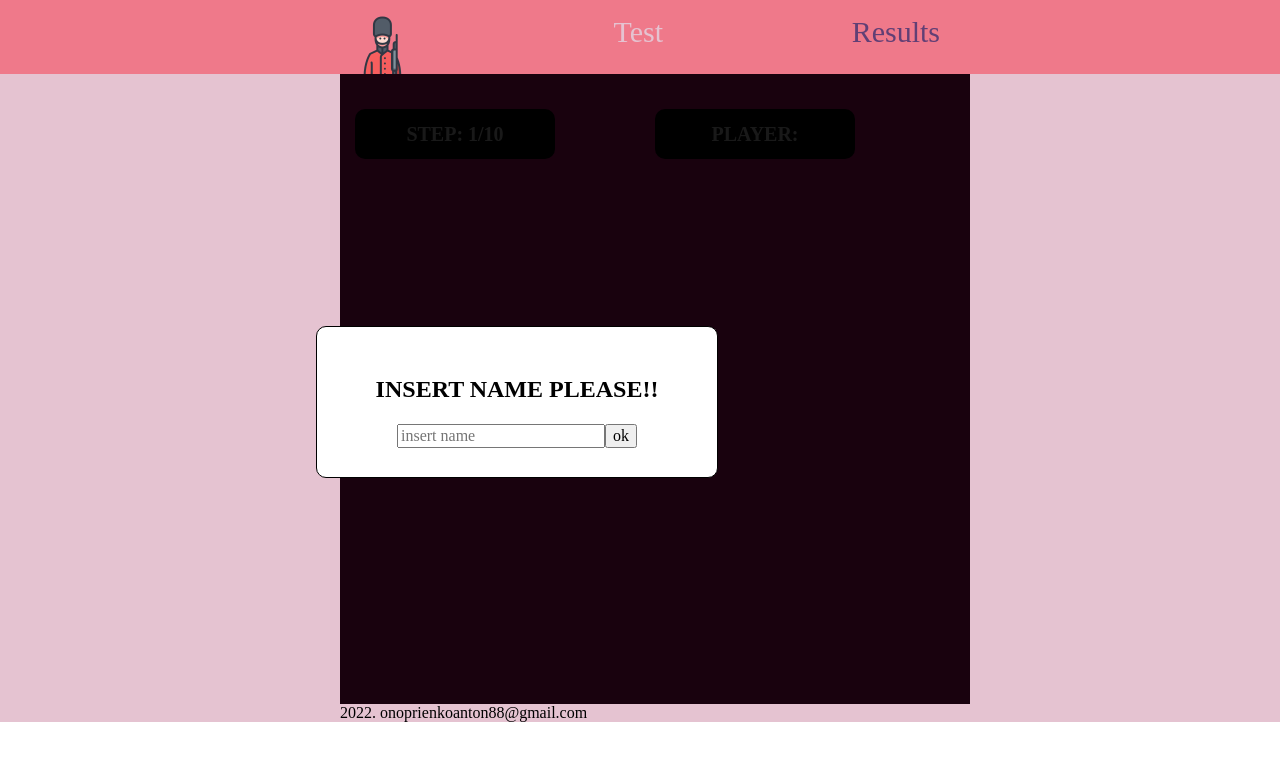
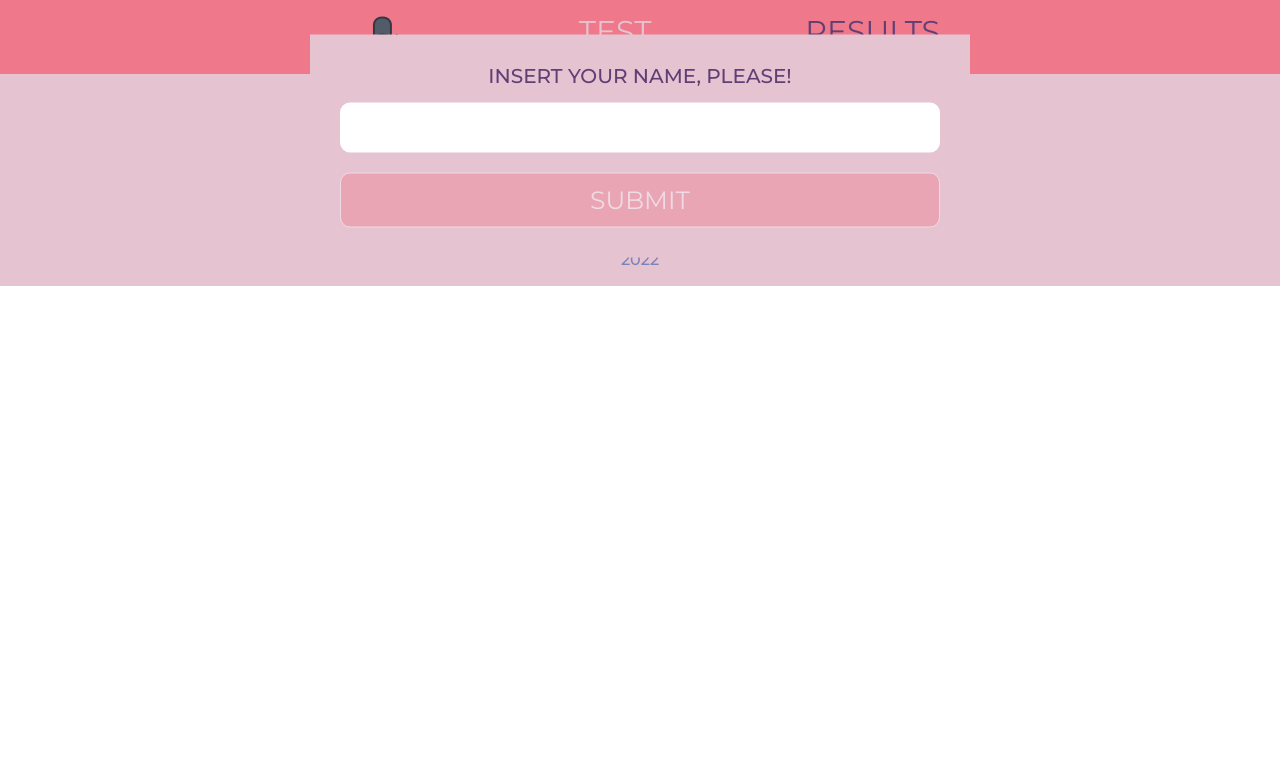
Before and after one commit to AntonOnoprienko/AntonOnoprienko-speakeasy, a React (Create React App) app: page /game in a window 1280 px wide. Shown: the top 760 px of the page. Built offline with nearby package versions, Linux system fonts and the light colour scheme.

Commit message:
Test deploy

```diff
--- a/public/index.html
+++ b/public/index.html
@@ -2,7 +2,10 @@
 <html lang="en">
   <head>
     <meta charset="utf-8" />
-    <link rel="icon" href="%PUBLIC_URL%/favicon.ico" />
+    <link rel="icon" href="%PUBLIC_URL%/favicon.png" />
+    <link rel="preconnect" href="https://fonts.googleapis.com">
+    <link rel="preconnect" href="https://fonts.gstatic.com" crossorigin>
+    <link href="https://fonts.googleapis.com/css2?family=Montserrat:ital,wght@0,400;0,500;0,700;1,400&display=swap" rel="stylesheet">
     <meta name="viewport" content="width=device-width, initial-scale=1" />
     <meta name="theme-color" content="#000000" />
     <meta
@@ -24,7 +27,7 @@
       work correctly both with client-side routing and a non-root public URL.
       Learn how to configure a non-root public URL by running `npm run build`.
     -->
-    <title>React App</title>
+    <title>SpeakEasy app!</title>
   </head>
   <body>
     <noscript>You need to enable JavaScript to run this app.</noscript>
--- a/src/components/layout/Layout.tsx
+++ b/src/components/layout/Layout.tsx
@@ -1,33 +1,37 @@
 import classes from './layout.module.css'
-import { NavLink, Outlet } from 'react-router-dom'
+import {NavLink, Outlet} from 'react-router-dom'
 import logo from '../../assests/logo.png'
+
 export const Layout = () => {
-    const setActive = ({isActive}:any) => isActive? classes.active_link:'';
+    const setActive = ({isActive}: any) => isActive ? classes.active_link : '';
     return (
         <>
             <header className={classes.header}>
                 <nav className={classes.container}>
-                        <ol className={classes.navbar__list }>
+                    <ol className={classes.navbar__list}>
                         <NavLink to={'/'}>
-                                <li> <img src={logo} className={classes.header__logo} alt={'icon by Icons8'} /></li>
+                            <li><img src={logo} className={classes.header__logo} alt={'icon by Icons8'}/></li>
                         </NavLink>
                         <NavLink to={'/game'} className={setActive}>
-                                <li className={classes.navbar__item}>Test</li>
+                            <li className={classes.navbar__item}>TEST</li>
                         </NavLink>
                         <NavLink to={'/results'} className={setActive}>
-                                <li className={classes.navbar__item}>Results</li>
+                            <li className={classes.navbar__item}>RESULTS</li>
                         </NavLink>
                     </ol>
                 </nav>
             </header>
             <main className={classes.main}>
                 <div className={classes.container}>
-                    <Outlet />
+                    <Outlet/>
                 </div>
             </main>
             <footer className={classes.footer}>
                 <div className={classes.container}>
-                    2022. onoprienkoanton88@gmail.com
+                    <div className={classes.footer__content}>
+                        <a href={'mailto:onoprienkoanton88@gmail.com'}>onoprienkoanton88@gmail.com</a>
+                        <p>2022</p>
+                    </div>
                 </div>
             </footer>
         </>
--- a/src/components/layout/layout.module.css
+++ b/src/components/layout/layout.module.css
@@ -39,5 +39,19 @@ a{
 
 .active_link li{
     color: #E5C3D1;
-
 }
+.footer__content{
+    padding-top: 30px;
+    font-weight: 500;
+    text-align: center;
+    color: #7D82B8;
+}
+.footer__content a {
+    color: inherit;
+}
+@media (max-width: 400px) {
+    .navbar__item {
+        padding-top: 10px;
+        font-size: 20px;
+    }
+}
--- a/src/index.css
+++ b/src/index.css
@@ -22,7 +22,8 @@ html {
 
 body {
   margin: 0;
-  height: 100%;
+  min-height: 100%;
+  font-family: 'Montserrat', sans-serif;
 }
 
 /**
@@ -76,6 +77,7 @@ pre {
 
 a {
   background-color: transparent;
+  color: inherit;
 }
 
 /**
--- a/src/pages/AddingPage.tsx
+++ b/src/pages/AddingPage.tsx
@@ -8,14 +8,21 @@ const AddingPage = () => {
     console.log('Adding page render!')
     const [rus, setRus] = useState('');
     const [eng, setEng] = useState('');
+    const [isExist, setIsExist] = useState(false);
+    const [isSuccess, setIsSuccess] = useState(false);
+    const [lastWord,setLastWord] = useState('')
 
     const words = useAppSelector(state => state.wordReducer.words)
     const dispatch = useAppDispatch();
     const {addWord} = wordSlice.actions
     const handleChangeRus = (event: React.FormEvent<HTMLInputElement>) => {
+        setIsSuccess(false);
+        setIsExist(false);
         setRus(event.currentTarget.value)
     }
     const handleChangeEng = (event: React.FormEvent<HTMLInputElement>) => {
+        setIsSuccess(false);
+        setIsExist(false);
         setEng(event.currentTarget.value)
     }
     const isDisabled = () => {
@@ -23,32 +30,37 @@ const AddingPage = () => {
     }
     const handleSubmit = (event: React.FormEvent<HTMLButtonElement>) => {
         event.preventDefault()
-         if(!words.find(word => word.eng.toLowerCase() === eng.toLowerCase())){
+        if (!words.find(word => word.eng.toLowerCase() === eng.toLowerCase())) {
             dispatch(addWord({
                 id: Date.now(),
                 rus,
                 eng
             }))
+            setLastWord(eng)
             setRus('')
             setEng('')
+            setIsSuccess(true)
         } else {
-             alert(`the word: ${eng} already exists in the dictionary`)
-             setRus('')
+            setLastWord(eng)
+            setIsExist(true);
+            setRus('');
             setEng('')
         }
 
     }
     return (
-    <>
             <form className={classes.addingPage__form}>
-            <input maxLength={20} type='text' value={eng} onChange={event => handleChangeEng(event)}
-                   placeholder='insert english word'/>
-            <input  maxLength={20} type='text' value={rus} onChange={event => {
-                handleChangeRus(event)
-            }} placeholder='insert russian translate'/>
-            <button onClick={handleSubmit} disabled={isDisabled()}>Add words!</button>
+                <label htmlFor={'eng'}>Insert english word</label>
+                <input id='eng' maxLength={20} autoComplete={'off'} type='text' value={eng}
+                       onChange={event => handleChangeEng(event)}/>
+
+                <label htmlFor={'rus'}>Insert russian translate</label>
+                <input id='rus' maxLength={20} autoComplete={'off'} type='text' value={rus}
+                       onChange={event => handleChangeRus(event)}/>
+                {isExist && <p className={classes.addingPage__error} onClick={()=>setIsExist(false)}>The word <span className={classes.addingPage__error_word}>{lastWord}</span> already exists in the dictionary.</p>}
+                {isSuccess && <p className={classes.addingPage__success} onClick={()=>setIsSuccess(false)}>The word <span className={classes.addingPage__error_word}>{lastWord}</span> was successfully added to the dictionary.</p>}
+                <button onClick={handleSubmit} disabled={isDisabled()}>ADD WORDS!</button>
             </form>
-    </>
     )
 }
 export default AddingPage
--- a/src/pages/GamePage.tsx
+++ b/src/pages/GamePage.tsx
@@ -10,7 +10,16 @@ const GamePage = () => {
     const [player, setPlayer] = useState('')
     const {tempWords, count, winRate, playerName, wrongAnswers} = useAppSelector(state => state.wordReducer)
     const dispatch = useAppDispatch()
-    const {increment, winRateInc, refreshResults, setName, addResult, setWrongAnswers, removeWord,createTempState} = wordSlice.actions
+    const {
+        increment,
+        winRateInc,
+        refreshResults,
+        setName,
+        addResult,
+        setWrongAnswers,
+        removeWord,
+        createTempState
+    } = wordSlice.actions
     //Создает рандомное число по длине словаря
     const randomNumber = (tempWords: IWord[]) => {
         return Math.floor(Math.random() * tempWords.length)
@@ -55,7 +64,8 @@ const GamePage = () => {
         }
     }
     //Добавляет имя и создает копию словаря
-    const playerNameSubmit = () => {
+    const playerNameSubmit = (event: React.FormEvent<HTMLButtonElement>) => {
+        event.preventDefault()
         dispatch(setName(player))
         dispatch(createTempState())
         console.log(player)
@@ -69,27 +79,30 @@ const GamePage = () => {
     }, [checkResults])
     return (
         <section className={classes.game}>
+            {!playerName && <div className={classes.game__modal}>
+                <form className={classes.game_modal__form}>
+                    <label htmlFor={'name'} className={classes.game_modal__title}>insert your name, please!</label>
+                    <input id={'name'} maxLength={20} onChange={(event) => onChangePlayerName(event)} type={'text'}
+                           value={player}/>
+                    <button type={"submit"} disabled={!player} onClick={(event) => playerNameSubmit(event)}>Submit
+                    </button>
+                </form>
+            </div>}
+
+
+            <div className={classes.game__header}>
+                <p>Player: <b>{playerName}</b></p>
+                <p>Step: <b>{count}</b>/10</p>
+            </div>
+            <div className={classes.game__container}>
+                {playerName && <h2 className={classes.game__question}>{randomWords(tempWords)[randomWord].eng}</h2>}
+                {playerName && <div className={classes.game__answers}>
+                    {randomWords(tempWords).map(w => <p className={classes.game_answers__item} onClick={(e) => {
+                        choseHandler(e)
+                    }} key={w.id}>{w.rus}</p>)}
+                </div>}
+            </div>
             {count > 10 && <Navigate to='/results'/>}
-            <div className={classes.game__header}>
-                <p>step: {count}/10</p>
-                <p>Player: {playerName}</p>
-            </div>
-            {!playerName && <div className={classes.game_input__modal}>
-                <div className={classes.game_input__container}>
-                    <h2>INSERT NAME PLEASE!!</h2>
-                    <div>
-                        <input maxLength={20} onChange={(event) => onChangePlayerName(event)} type={'text'}
-                               placeholder={'insert name'} value={player}/>
-                        <button type={"submit"} onClick={() => playerNameSubmit()}>ok</button>
-                    </div>
-                </div>
-            </div>}
-            {playerName && <h1>{randomWords(tempWords)[randomWord].eng}</h1>}
-            {playerName && <div className={classes.game__container}>
-                {randomWords(tempWords).map(w => <p onClick={(e) => {
-                    choseHandler(e)
-                }} key={w.id}>{w.rus}</p>)}
-            </div>}
         </section>
     )
 }
--- a/src/pages/MainPage.tsx
+++ b/src/pages/MainPage.tsx
@@ -8,10 +8,10 @@ const MainPage = () => {
     const {words} = useAppSelector(state => state.wordReducer)
     return (
         <section className={classes.dictionary}>
-            <p className={classes.dictionary__adding}> If you want , you can add new words ! <Link to={'/adding'}><button>Add words</button>
+            <p className={classes.dictionary__adding}> <Link to={'/adding'}><button>ADD NEW WORDS</button>
             </Link></p>
             {words.map(w => <div className={classes.dictionary__item} key={w.id}><p
-                className={classes.dictionary_item__text}>{w.rus.toUpperCase()}</p> <p className={classes.dictionary_item__text}>{w.eng.toUpperCase()}</p>
+                className={classes.dictionary_item__text}>{w.eng.toUpperCase()}</p> <p className={classes.dictionary_item__text}>{w.rus.toUpperCase()}</p>
             </div>)}
 
         </section>
--- a/src/pages/pages.module.css
+++ b/src/pages/pages.module.css
@@ -1,9 +1,7 @@
-.dictionary{}
 .dictionary__adding{
     text-align: right;
-    font-style: italic;
-    color: #613F75;
 }
+
 .dictionary__adding button{
     background-color: #7D82B8;
     padding: 10px 20px;
@@ -12,6 +10,7 @@
     border-radius: 10px;
     border: none;
 }
+
 .dictionary__item{
     display: flex;
     align-items: center;
@@ -20,6 +19,7 @@
     margin-bottom: 15px;
     padding: 10px;
 }
+
 .dictionary_item__text{
     font-size: 20px;
     font-weight: 500;
@@ -28,6 +28,191 @@
     text-align: center;
     width: 100%;
 }
+
+.addingPage__form{
+    display: flex;
+    flex-direction: column;
+    width: 100%;
+    height: calc(100vh - 270px);
+    padding: 50px 0;
+}
+
+.addingPage__form label{
+    padding-left: 15px;
+    margin-bottom: 5px;
+    color: #7D82B8;
+}
+
+.addingPage__form input {
+    height: 50px;
+    width: calc(100% - 20px);
+    font-size: 25px;
+    border: none;
+    border-radius: 10px;
+    padding: 0 10px;
+    margin-bottom: 20px;
+}
+
+.addingPage__form button {
+    margin-top: 23px;
+    height: 55px;
+    width: 100%;
+    border: none;
+    border-radius: 10px;
+    color: #613F75;
+    cursor: pointer;
+}
+
+.addingPage__form button:hover{
+    box-shadow: 1px 2px 5px #613F75;
+}
+
+.addingPage__form button:disabled{
+    color: white;
+    box-shadow: none;
+    cursor: default;
+}
+
+.addingPage__success{
+    text-align: center;
+    color: darkgreen;
+    font-weight: 600;
+}
+
+.addingPage__error{
+    text-align: center;
+    color: #EF798A;
+    font-weight: 600;
+}
+
+.addingPage__error_word{
+    text-transform: uppercase;
+    color: #613F75;
+    font-size: 20px;
+    font-weight: 600;
+}
+
+
+
+.game__modal{
+    position: absolute;
+    top:0;
+    left: 0;
+    right: 0;
+    bottom:0;
+    background-color: #7D82B8;
+    border-radius: 30px;
+    transition: opacity 400ms ease-in;
+}
+.game_modal__form{
+    width: 100%;
+    padding: 30px;
+    position: absolute;
+    top: 50%;
+    left: 50%;
+    transform: translate(-50%, -50%);
+    background-color: #E5C3D1;
+    display: flex;
+    flex-direction: column;
+    justify-content: center;
+    text-align: center;
+}
+.game_modal__title{
+    text-transform: uppercase;
+    color: #613F75;
+    margin-bottom: 15px;
+    font-weight: 500;
+    font-size: 20px;
+}
+.game_modal__form input{
+    height: 50px;
+    width: calc(100% - 20px);
+    font-size: 25px;
+    border: none;
+    border-radius: 10px;
+    padding: 0 10px;
+    margin-bottom: 20px;
+    text-align: center;
+    color: #613F75;
+}
+.game_modal__form button:hover{
+    box-shadow: 1px 2px 5px #613F75;
+}
+.game_modal__form button {
+    text-transform: uppercase;
+    height: 55px;
+    width: 100%;
+    border: 1px solid #ffffff;
+    border-radius: 10px;
+    color: #ffffff;
+    cursor: pointer;
+    font-size: 25px;
+    background-color: #EF798A;
+}
+.game_modal__form button:disabled{
+    opacity: 0.4;
+    cursor: default;
+}
+.game__header{
+    display: flex;
+    justify-content: space-between;
+    color: #613F75;
+    font-size: 20px;
+}
+.game__container{
+    display: flex;
+    flex-direction: column;
+
+
+}
+.game{
+    margin: 30px 0 0 0;
+    max-width: 100%;
+    height: 100%;
+    padding: 10px 25px;
+    background-color: #EF798A;
+    position: relative;
+    border-radius: 30px;
+}
+.game__question{
+    text-align: center;
+    text-transform: uppercase;
+    font-size: 60px;
+    color: #E5C3D1;
+    margin: 40px 0 ;
+}
+.game__answers{
+    display: flex;
+    flex-direction: column;
+}
+.game_answers__item{
+    border-radius: 10px;
+    text-align: center;
+    cursor: pointer;
+    background-color: #613F75;
+    color: #E5C3D1;
+    margin: 0 0 15px 0;
+    width: 100%;
+    padding: 10px 0;
+
+
+}
+.game_answers__item:hover {
+    box-shadow: 1px 1px 5px #ffffff;
+}
+
+
+
+
+
+
+
+
+
+
+
+
+
 @media (max-width: 700px) {
     .dictionary__item{
         flex-wrap: wrap;
@@ -48,6 +233,9 @@
             .dictionary_item__text{
                 font-size: 18px;
             }
+            .dictionary__adding{
+                font-size: 15px;
+            }
         }
 }
 
@@ -56,112 +244,11 @@
 
 
 
-
-
-
-
-
-
-
-
-
-
-
-
-
-
-.addingPage__form{
-    display: flex;
-    flex-direction: column;
-    justify-content: center;
-    align-items: center;
+.resultsPage{
     width: 100%;
-    gap: 20px;
-    padding: 50px 0;
-
+    height: calc(100vh - 200px);
+    border: 30px;
 }
-
-.addingPage__form input {
-    height: 50px;
-    width: 300px;
-    font-size: 30px;
-}
-.addingPage__form button {
-
-    height: 55px;
-    width: 200px;
-    cursor: pointer;
-
-}
-
-
-
-.game{
-    width: 100%;
-    height: 600px;
-    padding: 15px;
-    background-color: deeppink;
-    position: relative;
-}
-h1{
-    text-transform: uppercase;
-    text-align: center;
-    font-size: 60px;
-}
-.game p{
-    width: 200px;
-    height: 50px;
-    text-transform: uppercase;
-    background-color: black;
-    font-size: 20px;
-    color: white;
-    font-weight: 700;
-    display: flex;
-    align-items: center;
-    justify-content: center;
-    border-radius: 10px;
-    cursor: pointer;
-}
-.game__container{
-
-    display: flex;
-    justify-content: center;
-    gap: 50px;
-}
-
-.game p:hover{
-    text-decoration: underline;
-}
-
-.game__header{
-    display: flex;
-    gap: 100px;
-}
-
-.game_input__modal{
-    position: absolute;
-    top: 0;
-    left: 0;
-    right: 0;
-    bottom:0;
-    background-color: rgba(000,000,000,0.9);
-}
-.game_input__container{
-    width: 400px;
-    height: 150px;
-    position: absolute;
-    top: 40%;
-    right: 40%;
-    background-color: #fff;
-    border: 1px solid black;
-    border-radius: 10px;
-    display: flex;
-    flex-direction: column;
-    justify-content: center;
-    text-align: center;
-}
-
-
 .results{
     border: 1px solid black;
     border-radius: 10px;
```
Also changed, not shown: src/pages/ResultsPage.tsx (+5 -4 lines), public/favicon.png, 1 other file (tests, documents, lock files or other folders). Lines whose indentation alone changed are shown as unchanged.
